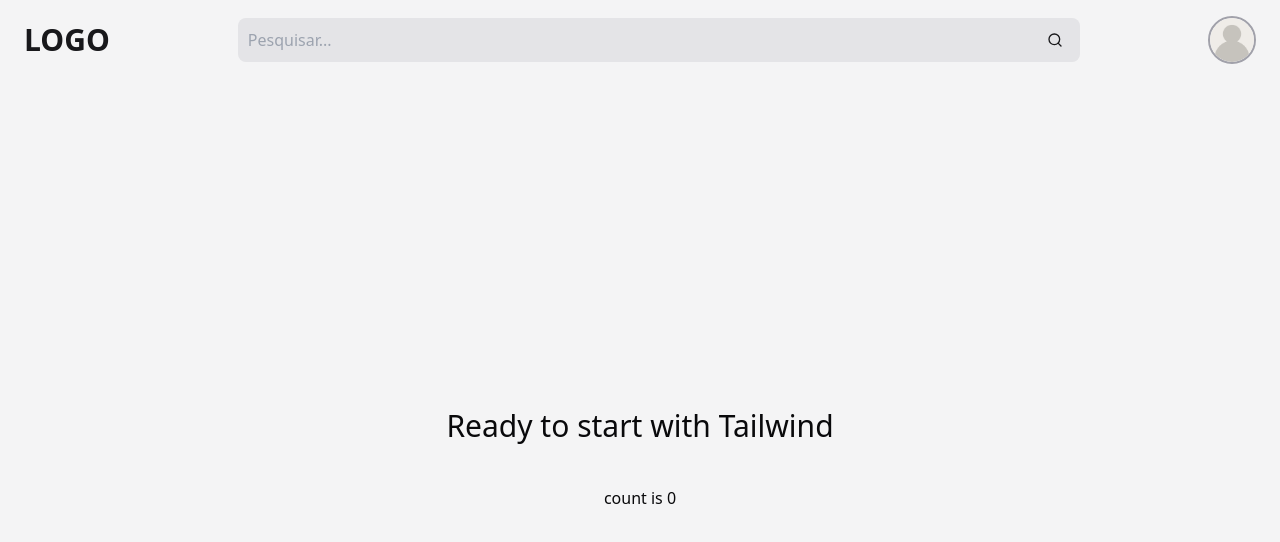
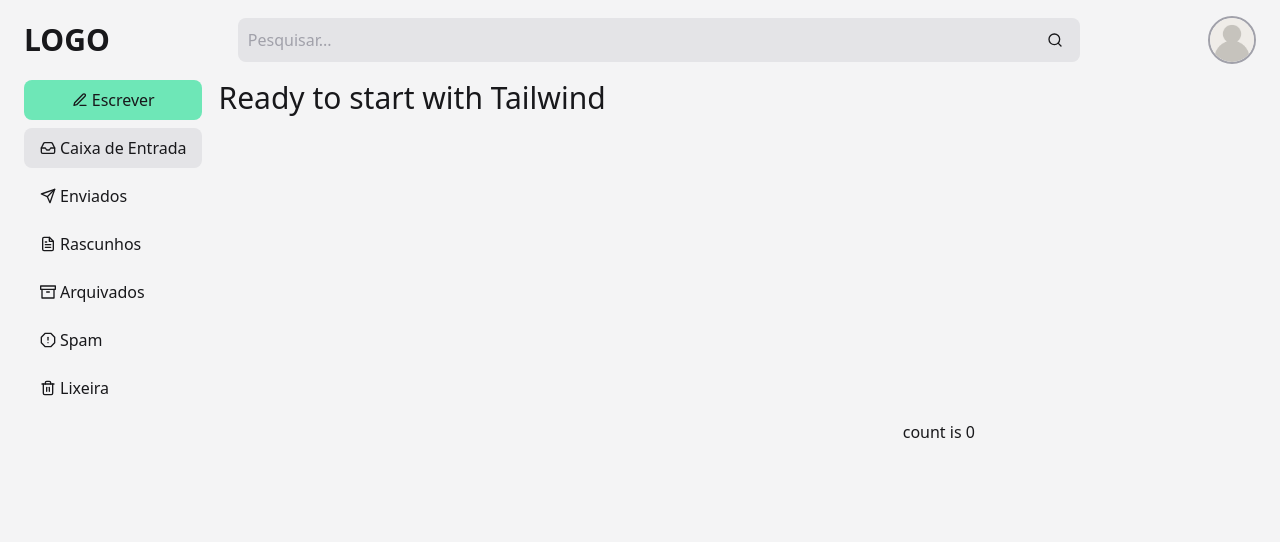
Before and after one commit to PhabloC/Project_Tailwind, a React (Vite) app: page / in a window 1280 px wide. Shown: the top 542 px of the page. Built offline with nearby package versions, Linux system fonts and the light colour scheme.

Commit message:
adiciona componentes Container e Sidebar, e atualiza estilos para usar cores do Tailwind

```diff
--- a/index.html
+++ b/index.html
@@ -2,9 +2,9 @@
 <html lang="en">
   <head>
     <meta charset="UTF-8" />
-    <link rel="icon" type="image/svg+xml" href="/vite.svg" />
+
     <meta name="viewport" content="width=device-width, initial-scale=1.0" />
-    <title>Vite + React</title>
+    <title>Project Tailwind</title>
   </head>
   <body>
     <div id="root"></div>
--- a/src/App.jsx
+++ b/src/App.jsx
@@ -1,5 +1,7 @@
 import { useState } from "react";
 import Header from "./components/Header";
+import Container from "./components/Container";
+import Sidebar from "./components/Sidebar";
 
 function App() {
   const [count, setCount] = useState(0);
@@ -7,7 +9,9 @@
   return (
     <>
       <Header />
-      <div className="h-screen bg-zinc-100 dark:bg-zinc-800 text-zinc-950 dark:text-zinc-50 grid place-content-center">
+      <Container>
+        <div className="flex flex-col md:flex-row gap-2 xl:gap-4 h-full relative">
+          <Sidebar />
           <h1 className="text-3xl text-center">Ready to start with Tailwind</h1>
           <button
             className="block w-fit mx-auto my-8 px-4 py-2 rounded-lg border-transparent hover:border-cyan-500 border-2 transition-colors"
@@ -16,6 +20,7 @@
             count is {count}
           </button>
         </div>
+      </Container>
     </>
   );
 }
--- /dev/null
+++ b/src/components/Container.jsx
@@ -0,0 +1,7 @@
+export default function Container({ children }) {
+  return (
+    <div className="bg-gray-100 dark:bg-gray-800 text-gray-900 dark:text-gray-50 px-2 pb-2 xl:px-6 xl:pb-4 h-[calc(100vh_-_4rem)] lg:h-[calc(100vh_-_5rem)]">
+      {children}
+    </div>
+  );
+}
--- a/src/components/Header/Avatar.jsx
+++ b/src/components/Header/Avatar.jsx
@@ -1,7 +1,7 @@
 export default function Avatar() {
   return (
     <img
-      className="rounded-full border-2 border-zinc-400 "
+      className="rounded-full border-2 border-gray-400 "
       width={48}
       height={48}
       src="/user.png"
--- a/src/components/Header/Logo.jsx
+++ b/src/components/Header/Logo.jsx
@@ -1,6 +1,6 @@
 export default function Logo() {
   return (
-    <span className="text-2xl xl:text-3xl font-bold uppercase text-zinc-900 dark:text-zinc-50">
+    <span className="text-2xl xl:text-3xl font-bold uppercase text-gray-900 dark:text-gray-50">
       logo
     </span>
   );
--- a/src/components/Header/SearchForm.jsx
+++ b/src/components/Header/SearchForm.jsx
@@ -7,13 +7,13 @@
       onSubmit={(e) => e.preventDefault()}
     >
       <input
-        className="min-w-0 w-full p-2 rounded-l-lg border-2 border-transparent bg-zinc-200 dark:bg-zinc-700 text-zinc-900 dark:text-zinc-50 focus:outline-none focus:border-emerald-400 transition-colors"
+        className="min-w-0 w-full p-2 rounded-l-lg border-2 border-transparent bg-gray-200 dark:bg-gray-700 text-gray-900 dark:text-gray-50 focus:outline-none focus:border-primary-400 transition-colors"
         type="text"
         placeholder="Pesquisar..."
       />
       <button
-        className="min-w-0 py-2 px-4 rounded-r-lg border-2 border-transparent bg-zinc-200 dark:bg-zinc-700 text-zinc-900 dark:text-zinc-50 focus:outline-none focus:border-emerald-400 focus:text-emerald-400 transition-colors
-      hover:border-emerald-400 hover:text-emerald-400"
+        className="min-w-0 py-2 px-4 rounded-r-lg border-2 border-transparent bg-gray-200 dark:bg-gray-700 text-gray-900 dark:text-gray-50 focus:outline-none focus:border-primary-400 focus:text-primary-400 transition-colors
+      hover:border-primary-400 hover:text-primary-400"
       >
         <FiSearch />
       </button>
--- a/src/components/Header/index.jsx
+++ b/src/components/Header/index.jsx
@@ -5,7 +5,7 @@
 export default function Header() {
   return (
     <header
-      className="px-4 xl:px-6 h-16 lg:h-20 flex items-center justify-between gap-6 md:gap-16 xl:gap-32 bg-zinc-100 dark:bg-zinc-800
+      className="px-4 xl:px-6 h-16 lg:h-20 flex items-center justify-between gap-6 md:gap-16 xl:gap-32 bg-gray-100 dark:bg-gray-800
     "
     >
       <Logo />
--- /dev/null
+++ b/src/components/Sidebar/Button.jsx
@@ -0,0 +1,11 @@
+export default function Button({ active, children }) {
+  const backgroundColor = active ? "bg-gray-200 dark:bg-gray-900" : "";
+  return (
+    <button
+      className={`py-2 px-4 w-full text-left rounded-lg transition-colors ${backgroundColor}
+      hover:bg-gray-200 dark:bg-gray-900`}
+    >
+      {children}
+    </button>
+  );
+}
--- /dev/null
+++ b/src/components/Sidebar/WriteButton.jsx
@@ -0,0 +1,10 @@
+export default function WriteButton({ children }) {
+  return (
+    <button
+      className="bg-primary-300 hover:bg-primary-400 dark:bg-primary-500 dark:hover:bg-primary-600
+    py-2 w-full rounded-lg transition-colors"
+    >
+      {children}
+    </button>
+  );
+}
--- /dev/null
+++ b/src/components/Sidebar/index.jsx
@@ -0,0 +1,47 @@
+import {
+  FiAlertOctagon,
+  FiArchive,
+  FiEdit3,
+  FiFileText,
+  FiInbox,
+  FiSend,
+  FiTrash2,
+} from "react-icons/fi";
+import WriteButton from "./WriteButton";
+import Button from "./Button";
+
+const inlineIcon = "inline mr-1 mb-1";
+export default function Sidebar() {
+  return (
+    <aside className="hidden md:flex flex-col items-start gap-2 grow-0 shrink basis-46 ">
+      <WriteButton>
+        <FiEdit3 className={inlineIcon} />
+        Escrever
+      </WriteButton>
+      <Button active>
+        <FiInbox className={inlineIcon} />
+        Caixa de Entrada
+      </Button>
+      <Button>
+        <FiSend className={inlineIcon} />
+        Enviados
+      </Button>
+      <Button>
+        <FiFileText className={inlineIcon} />
+        Rascunhos
+      </Button>
+      <Button>
+        <FiArchive className={inlineIcon} />
+        Arquivados
+      </Button>
+      <Button>
+        <FiAlertOctagon className={inlineIcon} />
+        Spam
+      </Button>
+      <Button>
+        <FiTrash2 className={inlineIcon} />
+        Lixeira
+      </Button>
+    </aside>
+  );
+}
--- a/tailwind.config.js
+++ b/tailwind.config.js
@@ -1,8 +1,15 @@
+import colors from "tailwindcss/colors";
+
 /** @type {import('tailwindcss').Config} */
 export default {
   content: ["./index.html", "./src/**/*.{js,ts,jsx,tsx}"],
   theme: {
-    extend: {},
+    extend: {
+      colors: {
+        gray: colors.zinc,
+        primary: colors.emerald,
+      },
+    },
   },
   plugins: [],
 };
```
Lines whose indentation alone changed are shown as unchanged.
